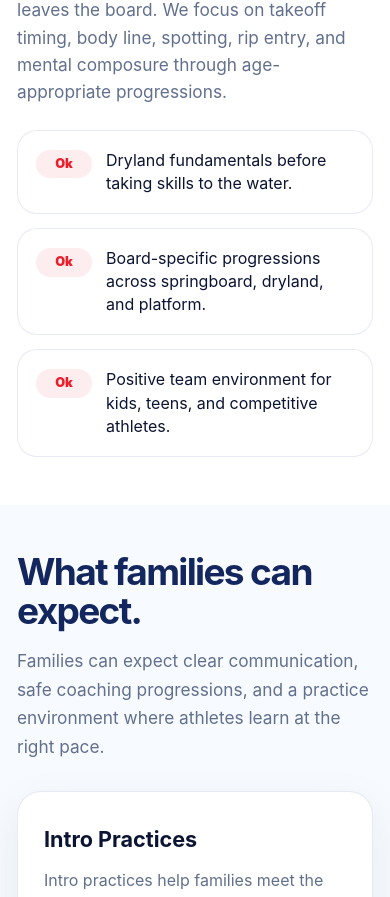
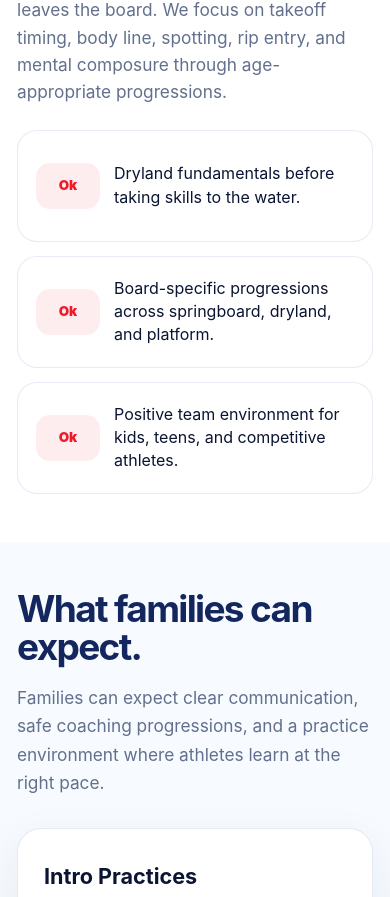
Before and after one commit to PeterLucido/STL_DIVING, a Next.js app: page / in a window 390 px wide. Shown: the part 2714-3611 px from the top of the page. Built offline with nearby package versions, Linux system fonts and the light colour scheme.

Commit message:
Refine Ok checklist boxes

```diff
--- a/styles/globals.css
+++ b/styles/globals.css
@@ -178,7 +178,7 @@ html,body{max-width:100%;overflow-x:hidden}img,svg,video{max-width:100%;height:a
 @media(max-width:980px){.hero .hero-card{justify-self:stretch;max-width:none}.hero .logo-panel{min-height:300px}}
 
 /* Homepage checklist cleanup */
-.check b{flex:0 0 54px;width:54px;border-radius:999px;background:rgba(237,28,42,.08);display:grid;place-items:center;color:var(--red);font-size:.8rem;font-weight:950;line-height:1;white-space:nowrap;overflow-wrap:normal;margin-top:2px;padding:8px 10px}
+.check b{flex:0 0 58px;width:58px;min-height:42px;border-radius:14px;background:rgba(237,28,42,.08);display:grid;place-items:center;color:var(--red);font-size:.84rem;font-weight:950;line-height:1;white-space:nowrap;overflow-wrap:normal;margin:0;padding:10px 12px}
 .check span{line-height:1.45;overflow-wrap:normal}
 @media(max-width:640px){
   .section.alt .split{gap:26px!important}
@@ -187,8 +187,9 @@ html,body{max-width:100%;overflow-x:hidden}img,svg,video{max-width:100%;height:a
   .section.alt h2{margin-bottom:18px!important}
   .section.alt p.sub{margin-top:0!important;margin-bottom:24px!important;line-height:1.58!important}
   .section.alt .checklist{gap:14px!important;margin-top:0!important}
-  .section.alt .check{align-items:flex-start!important;gap:14px!important;padding:18px 18px!important;border-radius:20px!important}
-  .section.alt .check b{flex-basis:56px;width:56px;margin-top:1px}
+  .section.alt .check{display:grid!important;grid-template-columns:64px 1fr!important;align-items:center!important;gap:14px!important;padding:20px 18px!important;border-radius:20px!important;min-height:112px!important}
+  .section.alt .check b{width:64px!important;min-height:46px!important;align-self:center!important;justify-self:center!important}
+  .section.alt .check span{align-self:center!important}
 }
 
 /* Training Info mobile hero tightening */
```
